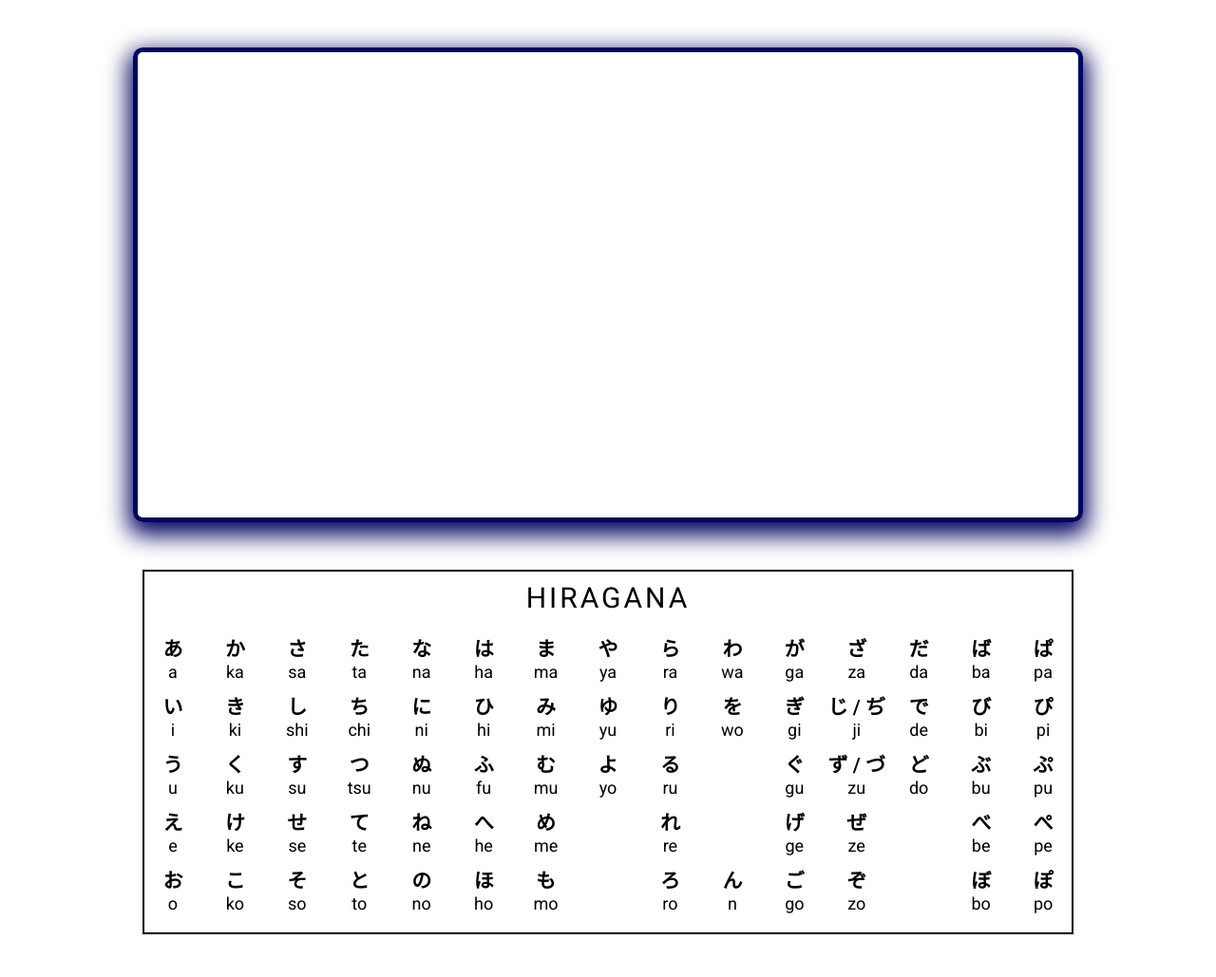
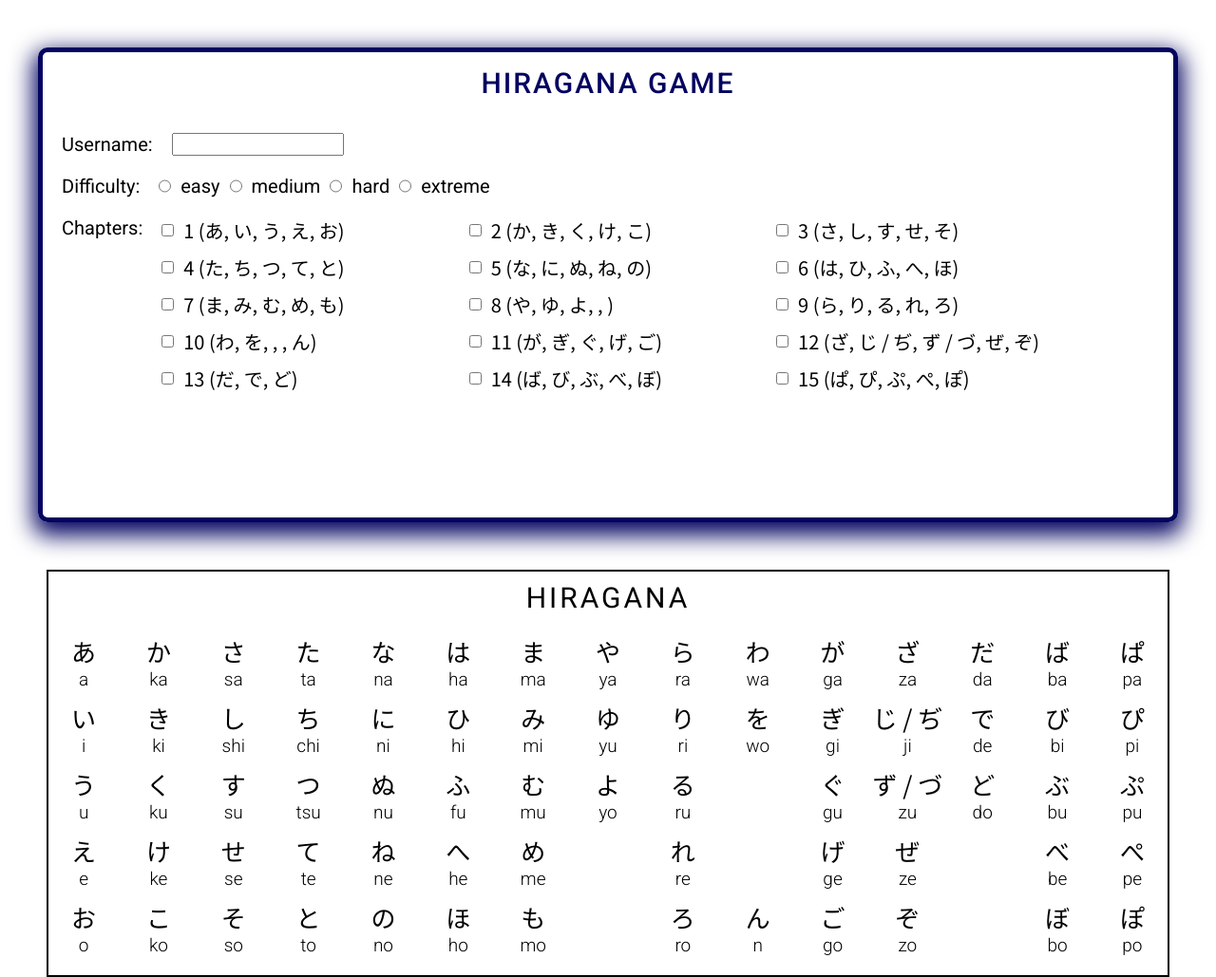
Before and after one commit to KamilJakobczak/learning-japanese, a website built with webpack: page index.html in a window 1280 px wide. Shown: the whole page at 95% size. Before the commit the page ends 984 px from the top, so only its background shows below. Built offline with nearby package versions, Linux system fonts and the light colour scheme.

Commit message:
add game window slecetion elements

```diff
--- a/app.ts
+++ b/app.ts
@@ -3,11 +3,11 @@ import GameWindow from './src/script/GameWindow';
 import Table from './src/script/Table';
 import { sets } from './src/data/db';
 
-const gameWindow = new GameWindow();
+const gameWindow = new GameWindow(sets);
 gameWindow.render();
 
-const wrapper = document.querySelector('.wrapper');
-const hiraganaTable = new Table(wrapper as HTMLElement, 'hiragana', sets);
+const container = document.querySelector('.wrapper');
+const hiraganaTable = new Table(container as HTMLElement, 'hiragana', sets);
 hiraganaTable.render();
 
 // const katakanaTable = new Table(wrapper as HTMLElement, 'katakana', sets);
--- a/index.html
+++ b/index.html
@@ -13,7 +13,7 @@
 			href="https://fonts.gstatic.com"
 			crossorigin />
 		<link
-			href="https://fonts.googleapis.com/css2?family=Roboto:ital,wght@0,100..900;1,100..900&display=swap"
+			href="https://fonts.googleapis.com/css2?family=Noto+Sans+JP:wght@100..900&family=Roboto:ital,wght@0,100..900;1,100..900&display=swap"
 			rel="stylesheet" />
 	</head>
 	<body></body>
--- a/src/script/GameWindow.ts
+++ b/src/script/GameWindow.ts
@@ -1,13 +1,102 @@
+import { Sets } from '../data/db'; // Import the Sets type from the database module
+
 class GameWindow {
-	constructor() {}
+	$sets: Sets; // Declare a property to hold the sets data
+
+	constructor(sets: Sets) {
+		this.$sets = sets; // Initialize the sets data
+	}
 
 	render() {
+		// Create and append the main wrapper div
 		const wrapper = document.createElement('div');
 		wrapper.classList.add('wrapper');
 		document.body.appendChild(wrapper);
+
+		// Create and append the hiragana game container
 		const hiraganaGame = document.createElement('div');
 		hiraganaGame.id = 'hiraganaGame';
 		wrapper.appendChild(hiraganaGame);
+
+		// Create and append the game title
+		const hiraganaGameTitle = document.createElement('h1');
+		hiraganaGameTitle.textContent = 'Hiragana Game';
+		hiraganaGame.appendChild(hiraganaGameTitle);
+
+		// Create and append the username input section
+		const usernameWrapper = document.createElement('div');
+		usernameWrapper.classList.add('hiraganaGame__username');
+		hiraganaGame.appendChild(usernameWrapper);
+		const usernameLabel = document.createElement('label');
+		usernameLabel.htmlFor = 'username';
+		usernameLabel.textContent = 'Username: ';
+		usernameWrapper.appendChild(usernameLabel);
+		const usernameInput = document.createElement('input');
+		usernameInput.id = 'username';
+		usernameInput.type = 'text';
+		usernameInput.required = true;
+		usernameWrapper.appendChild(usernameInput);
+
+		// Create and append the difficulty selection section
+		const difficultyWrapper = document.createElement('div');
+		difficultyWrapper.classList.add('hiraganaGame__difficulty');
+		hiraganaGame.appendChild(difficultyWrapper);
+		const difficultyLabel = document.createElement('label');
+		difficultyLabel.htmlFor = 'difficulty';
+		difficultyLabel.textContent = 'Difficulty: ';
+		difficultyWrapper.appendChild(difficultyLabel);
+		const difficultyRadioWrapper = document.createElement('div');
+		difficultyRadioWrapper.classList.add('hiraganaGame__difficulty_radioWrapper');
+		difficultyWrapper.appendChild(difficultyRadioWrapper);
+		const difficultyLevels = ['easy', 'medium', 'hard', 'extreme'];
+		difficultyLevels.forEach(level => {
+			// Create and append each difficulty radio button and label
+			const radio = document.createElement('input');
+			radio.type = 'radio';
+			radio.name = 'difficulty';
+			radio.value = level;
+			radio.id = level;
+			radio.required = true;
+			const label = document.createElement('label');
+			label.htmlFor = level;
+			label.textContent = level;
+			difficultyRadioWrapper.appendChild(radio);
+			difficultyRadioWrapper.appendChild(label);
+		});
+
+		// Create and append the chapters selection section
+		const rangeWrapper = document.createElement('div');
+		rangeWrapper.classList.add('hiraganaGame__range');
+		hiraganaGame.appendChild(rangeWrapper);
+		const chaptersLabel = document.createElement('label');
+		chaptersLabel.textContent = 'Chapters: ';
+		rangeWrapper.appendChild(chaptersLabel);
+		const chaptersRadioWrapper = document.createElement('div');
+		chaptersRadioWrapper.classList.add('hiraganaGame__range_radioWrapper');
+		rangeWrapper.appendChild(chaptersRadioWrapper);
+
+		const chapters = Object.keys(this.$sets);
+
+		chapters.forEach(chapter => {
+			// Create and append each chapter radio button and label
+			const radio = document.createElement('input');
+			radio.type = 'checkbox';
+			radio.name = 'chapter';
+			radio.value = chapter;
+			radio.id = chapter;
+			radio.required = true;
+			const label = document.createElement('label');
+			label.htmlFor = chapter;
+			let labelText: string[] = [];
+			this.$sets[chapter].forEach(character => {
+				labelText.push(character.hiragana);
+			});
+			label.textContent = `${chapter} (${labelText.join(', ')})`; // Display the hiragana characters for each chapter
+			const chapterEl = document.createElement('div');
+			chapterEl.appendChild(radio);
+			chapterEl.appendChild(label);
+			chaptersRadioWrapper.appendChild(chapterEl);
+		});
 	}
 }
 
--- /dev/null
+++ b/src/script/Player.ts
@@ -0,0 +1,6 @@
+class Player {
+	name: string;
+	constructor(name: string) {
+		this.name = name;
+	}
+}
--- a/src/script/Table.ts
+++ b/src/script/Table.ts
@@ -1,11 +1,11 @@
 import { Sets } from '../data/db';
 
 class Table {
-	$wrapper;
+	$container;
 	$header;
 	$data;
-	constructor(wrapper: HTMLElement, header: string, data: Sets) {
-		this.$wrapper = wrapper;
+	constructor(container: HTMLElement, header: string, data: Sets) {
+		this.$container = container;
 		this.$header = header;
 		this.$data = data;
 	}
@@ -14,7 +14,7 @@ class Table {
 		const columns = Object.keys(this.$data).length;
 		const table = document.createElement('div');
 		table.classList.add('table');
-		this.$wrapper.appendChild(table);
+		this.$container.appendChild(table);
 		const tableHeader = document.createElement('div');
 		tableHeader.classList.add('table-header');
 		tableHeader.innerHTML = `<h2>${this.$header}</h2>`;
--- a/src/scss/_game.scss
+++ b/src/scss/_game.scss
@@ -5,13 +5,74 @@
 	align-items: center;
 	gap: 50px;
 	#hiraganaGame {
-		width: 1000px;
+		display: flex;
+		flex-direction: column;
+		gap: 20px;
+		width: 1200px;
 		min-height: 500px;
 		margin: 50px auto 0;
+		padding-left: 20px;
+		padding-right: 20px;
 		border: 5px solid #040461;
 		border-radius: 10px;
 		box-shadow: 0px 9px 25px 5px #040461;
+		font-size: 2rem;
+		h1 {
+			text-align: center;
+			font-size: 3rem;
+			color: #040461;
+			margin: 15px 0;
+			letter-spacing: 2px;
+			text-transform: uppercase;
+			font-weight: 500;
+		}
 	}
-	.table {
+	.hiraganaGame {
+		&__username {
+			display: flex;
+			gap: 20px;
+			label {
+			}
+			input#username {
+			}
+		}
+		&__difficulty {
+			display: flex;
+			gap: 20px;
+			label {
+			}
+			&_radioWrapper {
+				display: flex;
+				gap: 10px;
+				input {
+				}
+				label {
+				}
+			}
+		}
+		&__range {
+			display: flex;
+			gap: 20px;
+			label {
+			}
+			&_radioWrapper {
+				display: flex;
+				gap: 10px;
+				flex-direction: row;
+				flex-wrap: wrap;
+				> div {
+					flex-basis: 30%;
+					display: flex;
+					flex-direction: row;
+					gap: 10px;
+					input {
+					}
+					label {
+						font-family: 'Noto Sans JP', sans-serif;
+						font-weight: 400;
+					}
+				}
+			}
+		}
 	}
 }
--- a/src/scss/_table.scss
+++ b/src/scss/_table.scss
@@ -1,6 +1,6 @@
 .table {
 	border: 2px solid black;
-	max-width: 1000px;
+	max-width: 1200px;
 	&-header {
 		margin-top: 10px;
 		margin-bottom: 20px;
@@ -20,7 +20,7 @@
 		row-gap: 10px;
 	}
 	&-cell {
-		min-width: 50px;
+		min-width: 70px;
 		display: flex;
 		align-items: center;
 		justify-content: center;
@@ -28,11 +28,13 @@
 		span {
 			display: inline-block;
 			&:nth-child(1) {
-				font-size: 2.1rem;
-				font-weight: 600;
+				font-family: 'Noto Sans JP', 'Roboto', sans-serif;
+				font-size: 2.6rem;
+				font-weight: 400;
 			}
 			&:nth-child(2) {
-				font-size: 1.8rem;
+				font-size: 1.9rem;
+				font-weight: 300;
 			}
 		}
 	}
```
